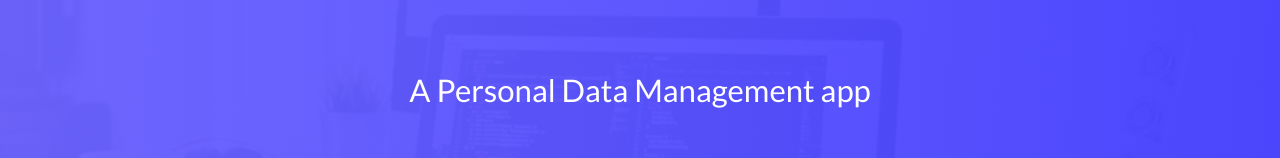
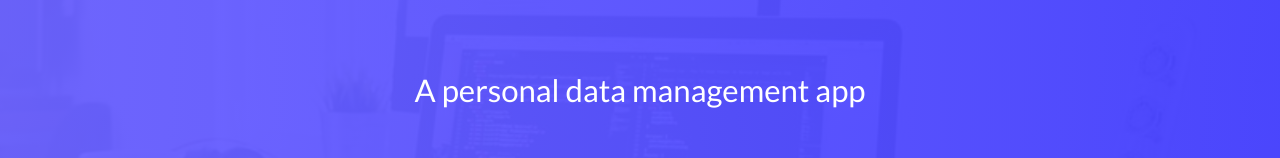
Before and after one commit to unstableantimatter/data_daddy, a plain HTML site: page index.html in a window 1280 px wide. Shown: the part 224-382 px from the top of the page. Drawn offline with Linux system fonts and the light colour scheme.

Commit message:
Update index.html

```diff
--- a/index.html
+++ b/index.html
@@ -33,7 +33,7 @@
 			<div class="container">
 				<div class="hero__content">
 					<div class="hero__content__inner" id='navConverter'>
-						<h1 class="hero__title">A  Personal Data Management app</h1>
+						<h1 class="hero__title">A  personal data management app</h1>
 						<h1 class="hero__title">for easy control of your digital footprint!</h1>
 						<p class="hero__text"></p>
 					</div>
```
